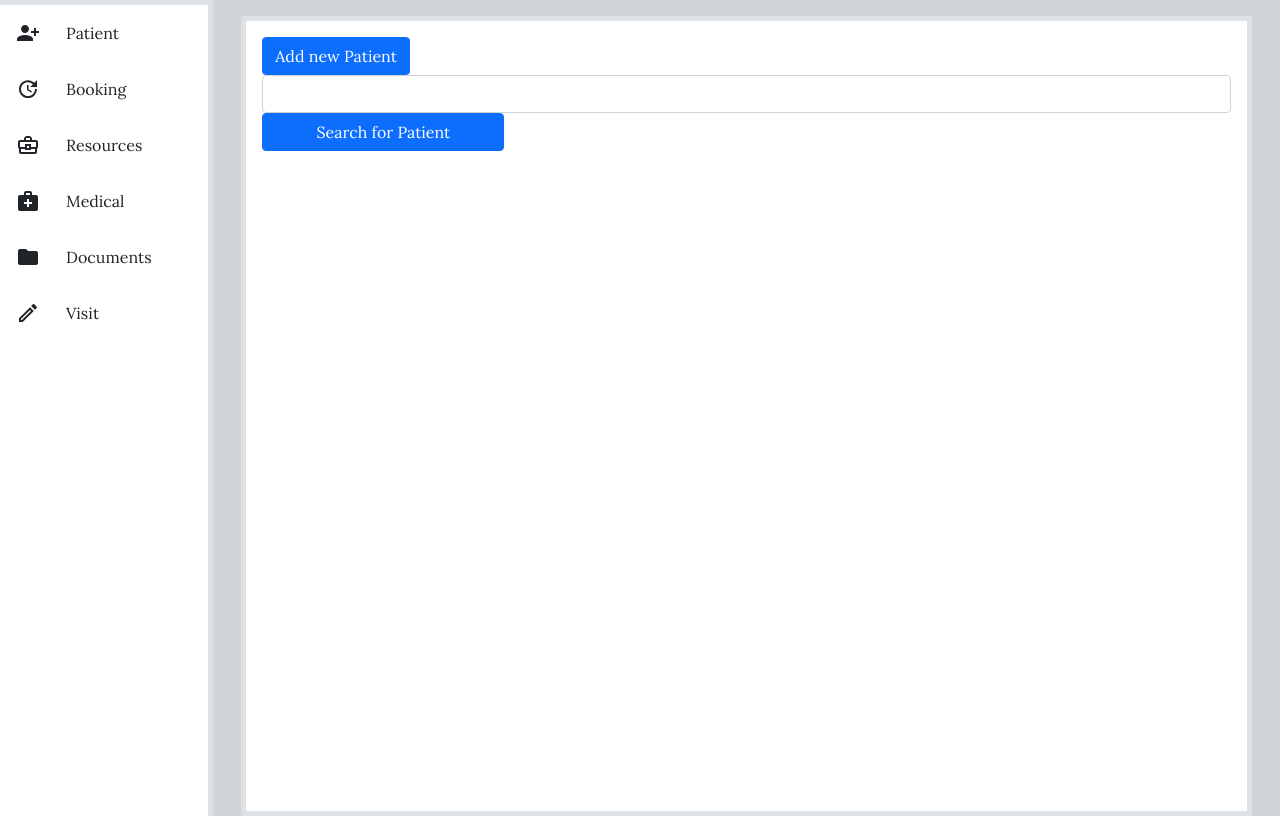
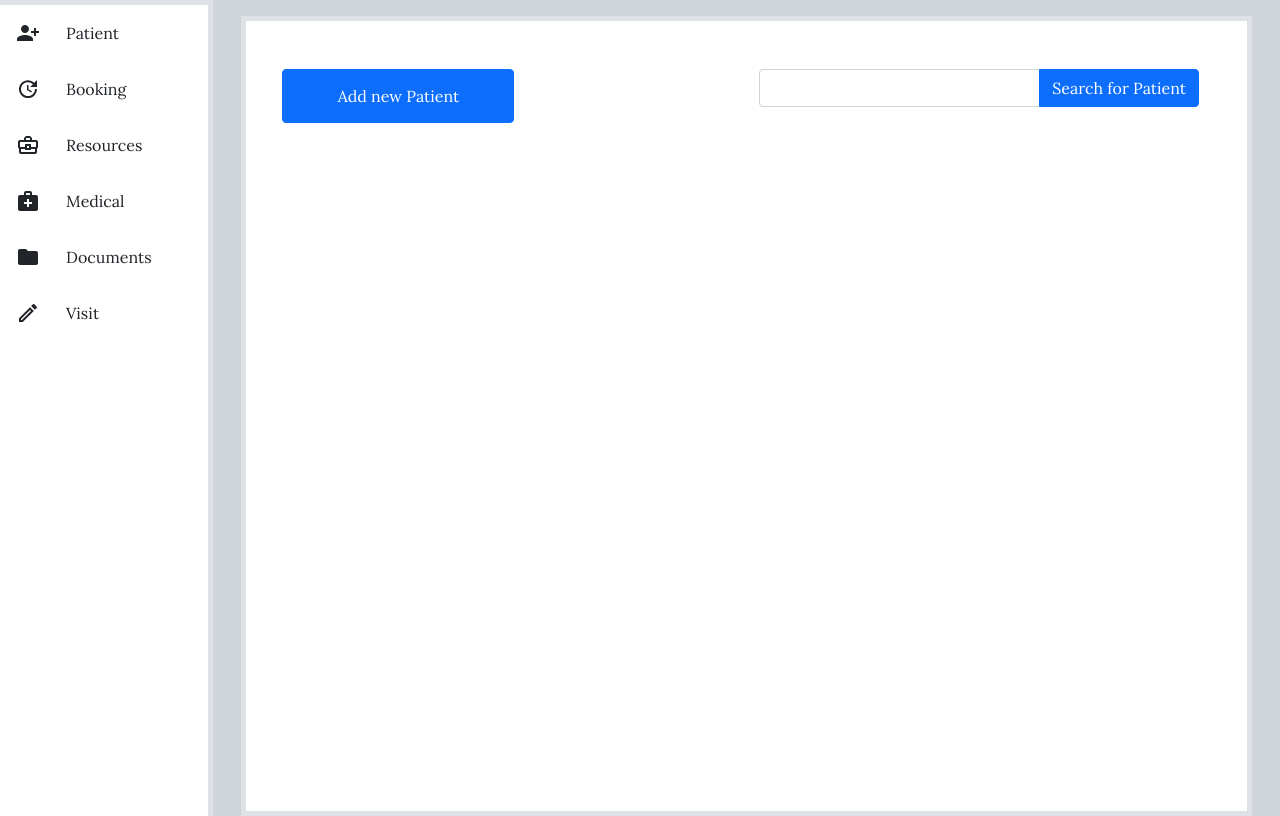
Before and after one commit to ShaniaKC/alivebtw, a React (Create React App) app: page /main/patient in a window 1280 px wide. Built offline with nearby package versions, Linux system fonts and the light colour scheme.

Commit message:
3 files modified

```diff
--- a/src/components/maincomponents/Protected/Patient.js
+++ b/src/components/maincomponents/Protected/Patient.js
@@ -6,8 +6,10 @@ import ButtonPrimary from '../../minorcomponents/ButtonPrimary';
 const B = () => {
   return (
     <Paper>
-      <ButtonPrimary text="Add new Patient" />
-      <Search btnText="Search for Patient" />
+      <div className="row">
+        <ButtonPrimary text="Add new Patient" className="col-3" />
+        <Search btnText="Search for Patient" className="col-6 offset-3" />
+      </div>
     </Paper>
   );
 };
--- a/src/components/minorcomponents/Paper.js
+++ b/src/components/minorcomponents/Paper.js
@@ -2,7 +2,7 @@ import React from 'react';
 
 const Paper = (props) => {
   return (
-    <div className="bg-white min-vh-100 mt-3 mx-md-3 border border-5 border-gray px-3 py-3">
+    <div className="bg-white min-vh-100 mt-3 mx-md-3 border border-5 border-gray px-5 py-5">
       {props.children}
     </div>
   );
--- a/src/components/minorcomponents/Search.js
+++ b/src/components/minorcomponents/Search.js
@@ -2,7 +2,8 @@ import React from 'react';
 
 const Search = (props) => {
   return (
-    <form onSubmit={props.onsubmit}>
+    <form onSubmit={props.onsubmit} className={`${props.className}`}>
+      <div className="input-group">
         <input
           type="search"
           name={props.name}
@@ -10,15 +11,16 @@ const Search = (props) => {
           value={props.value}
           placeholder={props.placeholder}
           onChange={props.onChange}
-        className={`form-control ${props.className}`}
+          className="form-control "
         />
         <button
           type="submit"
-        className="btn btn-primary col-3"
+          className="btn btn-primary "
           onClick={props.onClick}
         >
           {props.btnText}
         </button>
+      </div>
     </form>
   );
 };
```
Lines whose indentation alone changed are shown as unchanged.
